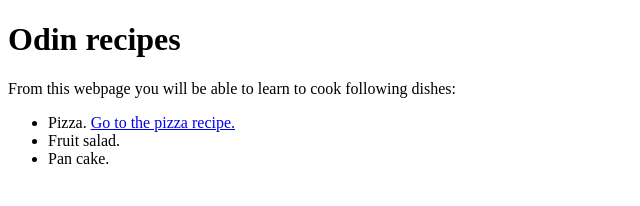
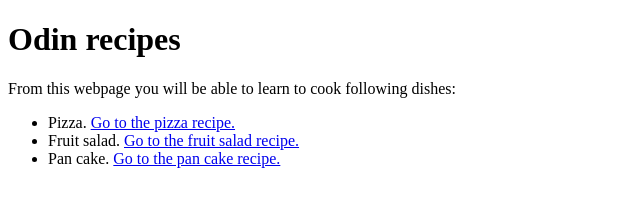
Before and after one commit to prabhakar1095/odin-recipes, a plain HTML site: page index.html in a window 1280 px wide. Shown: the whole page, without its empty margins (0-640 px from the left). Drawn offline with Linux system fonts and the light colour scheme.

Commit message:
Add link of fruit salad and pan cake page to index.html

```diff
--- a/index.html
+++ b/index.html
@@ -10,8 +10,8 @@
         <p>From this webpage you will be able to learn to cook following dishes:</p>
         <ul>
                 <li>Pizza. <a href="recipes/pizza.html" target="blank" rel="noreferrer">Go to the pizza recipe.</a></li>
-                <li>Fruit salad.</li>
-                <li>Pan cake.</li>
+                <li>Fruit salad.  <a href="recipes/fruit_salad.html" target="blank" rel="noreferrer">Go to the fruit salad recipe.</a></li>
+                <li>Pan cake. <a href="recipes/pan_cake.html" target="blank" rel="noreferrer"> Go to the pan cake recipe.</a></li>
         </ul>
     </body>
 </html>
```
